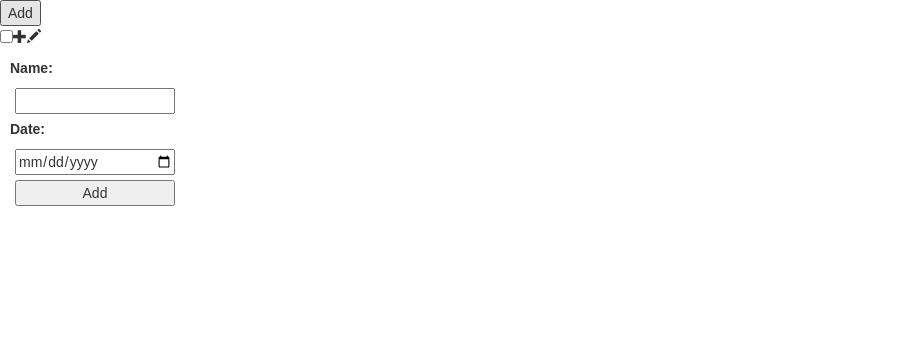
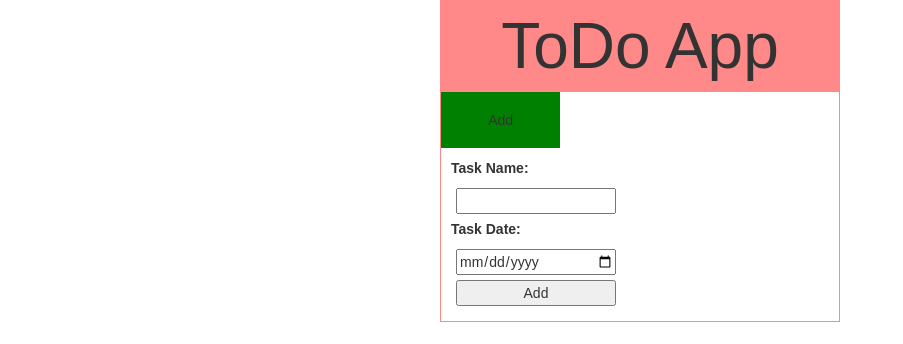
Before and after one commit to boy-techy/ReactLifeCycle, a React (Create React App) app: page / in a window 1280 px wide. Shown: the top 344 px of the page, without its empty margins (0-903 px from the left). Built offline with nearby package versions, Linux system fonts and the light colour scheme.

Commit message:
Version 1.0.01

```diff
--- a/src/App.css
+++ b/src/App.css
@@ -1,8 +1,24 @@
 .App {
   text-align: center;
 }
-#mainContainer{
-  width: 1000px;
+#AddButton{
+    background-color: green;
+    border: 0px;
+    width: 30%;
+    height: 4em;
+}
+#AddButton:hover{
+    background-color: darkgreen;
+}
+#heading{
+    font-size: 4pc;
+    text-align: center;
+    background-color: #ff8889;
+}
+.mainContainer{
+    margin: auto;
+    width: 400px;
+    border:1px solid #ff8889;
 }
 
 form {
--- a/src/App.js
+++ b/src/App.js
@@ -1,100 +1,98 @@
 import React, { Component } from 'react';
 import './App.css';
+import ToDoList from './ToDoList';
+import NewToDo from  './NewToDo';
 
 class App extends Component {
-    constructor(){
-        super();
-        this.state={
-            todo:[{
-                name:'',
-                date:'',
-                status:'',
-                check:'',
-            }]
+    constructor(props) {
+        super(props);
+        this.state = {
+            todo: [],
+            addHide:false,
         }
+
+        this.updateTodo = this.updateTodo.bind(this);
+        this.toggle = this.toggle.bind(this);
+        this.addNew = this.addNew.bind(this);
+        this.deleteTask = this.deleteTask.bind(this);
+        this.changeStatus = this.changeStatus.bind(this);
+        //Method For Auto Bind With this Reference to Manage this.state
+
+
     }
     addNew=(new_todo)=>{
+
         this.setState({
            todo:[...this.state.todo,new_todo],
+            addHide:true,
         });
     }
+
+
+    changeStatus=(index)=>{
+        const {todo:temp_todo}=this.state;
+        let tempObj=Object.assign([],temp_todo,{[index]:Object.assign({},temp_todo[index],{status:"Complete",check:true})})
+        this.setState({
+            todo:tempObj,
+        })
+    }
+
+    updateTodo=(index,newObj)=>{
+        const {todo}=this.state;
+        newObj=Object.assign({},newObj,{status:todo[index].status,
+            check:todo[index].check,
+            hide:todo[index].hide}
+        );
+        let temp_obj=Object.assign([],todo,{[index]:newObj});
+
+        this.setState({
+            todo:temp_obj
+        },() => {
+            this.toggle(index);
+        })
+
+
+    }
+
+    deleteTask=(index)=>{
+        let {todo:temp_todo}=this.state;
+        temp_todo = temp_todo.filter((val,i)=>{
+            if(i!=index){
+                return val;
+            }
+        });
+
+
+        this.setState({
+            todo:temp_todo,
+        });
+    }
+
+    toggle=(index)=>{
+        const {todo:temp_todo}=this.state;
+        let tempObj=Object.assign([],temp_todo,{[index]:Object.assign({},temp_todo[index],{hide:!temp_todo[index].hide})})
+        this.setState({
+            todo:tempObj,
+        })
+    }
+
   render() {
 
     return (
-      <div id="mainContainer">
-          <button>Add</button>
-          <ToDoList todo={this.state.todo}/>
-          <NewToDo addNew={this.addNew}/>
+      <div className="mainContainer">
+          <div id="heading">ToDo App</div>
+
+          <div><button id="AddButton" onClick={()=>{
+              this.setState({addHide:!this.state.addHide})
+            }}>Add</button></div>
+
+          <ToDoList todo={this.state.todo} toggle={this.toggle} updateTodo={this.updateTodo} deleteTask={this.deleteTask} changeStatus={this.changeStatus}/>
+
+          <NewToDo addNew={this.addNew} addHide={this.state.addHide}/>
       </div>
     );
   }
 }
 
 
-class ToDoList extends Component{
-
-
-    render(){
-        let todoList=this.props.todo.map((val,i)=>{
-            return (<tr key={i}>
-                        <td>{val.name}</td>
-                        <td>{val.date}</td>
-                        <td>{val.status}</td>
-                        <td><input type="checkbox" /></td>
-                        <td><span className="glyphicon glyphicon-plus"></span></td>
-                        <td><span className="glyphicon glyphicon-pencil"></span></td>
-                    </tr>);
-        });
-        return(
-          <div>
-            <table>
-                <tbody>
-                {todoList}
-                </tbody>
-            </table>
-          </div>
-        );
-    }
-
-}
-
-class NewToDo extends Component{
-
-    constructor(){
-       super();
-       this.state={
-           new_todo:{
-               name:'',
-               date:'',
-               status:'Pending',
-               check:''
-           }
-       }
-    }
-    addToDo=(e)=>{
-        e.preventDefault();
-        this.setState({
-           hide:true,
-        });
-        this.props.addNew(this.state.new_todo);
-    }
-    render(){
-        return(
-            <div>
-                {   !this.state.hide ? (
-                    <form onSubmit={this.addToDo}>
-                        <label>Name:</label>
-                        <input type="text" value={this.state.new_todo.name.value} onChange={(e) => {
-                            this.state.new_todo.name = e.target.value
-                        }}/>
-                        <label>Date:</label>
-                        <input type="date"/>
-                        <input type="submit" value="Add"/>
-                    </form>):<div></div>
-                }
-            </div>
-        )
-    }
-}
-
 export default App;
--- /dev/null
+++ b/src/NewToDo.js
@@ -0,0 +1,50 @@
+/**
+ * Created by yatindra on 22/3/17.
+ */
+
+import React,{ Component } from 'react';
+
+export default class NewToDo extends Component{
+
+    constructor(){
+        super();
+        this.state={
+                name:'',
+                date:'',
+                status:'Pending',
+                check:'',
+                hide:true,
+        }
+    }
+    // componentWillReceiveProps(newProps){
+    //     console.log()
+    // }
+
+    inputTextHandler=(event)=>{
+
+        this.setState({
+            [event.target.name]:event.target.value,
+        })
+    }
+
+    addToDo=(e)=>{
+        e.preventDefault();
+        this.props.addNew(this.state);
+    }
+
+    render(){
+        return(
+            <div>
+                {   !this.props.addHide ? (
+                        <form onSubmit={this.addToDo}>
+                            <label>Task Name:</label>
+                            <input type="text" name="name" onChange={this.inputTextHandler}/>
+                            <label>Task Date:</label>
+                            <input type="date" name="date" onChange={this.inputTextHandler} />
+                            <input type="submit" value="Add"/>
+                        </form>):<div></div>
+                }
+            </div>
+        )
+    }
+}
--- /dev/null
+++ b/src/ToDoList.js
@@ -0,0 +1,59 @@
+/**
+ * Created by yatindra on 22/3/17.
+ */
+
+import React, {Component} from 'react';
+
+export default class ToDoList extends Component {
+
+    updateState = (event) => {
+        let temp = event.target.value;
+        this.setState({
+            [event.target.name]: temp,
+        });
+    }
+
+    render() {
+        let todoList = this.props.todo.map((val, i) => {
+            return (
+                val.hide ?
+                    <tr key={i}>
+                        <td>{val.name}</td>
+                        <td>{val.date}</td>
+                        <td>{val.status}</td>
+                        <td><input type="checkbox" checked={val.check} disabled= {val.check} onChange={()=>this.props.changeStatus(i)}/></td>
+                        <td>
+                            <button onClick={() => {
+                                this.props.toggle(i)
+                            }}>Edit
+                            </button>
+                        </td>
+                        <td>
+                            <button onClick={() => this.props.deleteTask(i)}>Delete</button>
+                        </td>
+                    </tr>
+                    : //Or Condition (false)
+                    <tr key={i}>
+                        <td><input type="text" placeholder="Name" name="name" onChange={this.updateState}/></td>
+                        <td><input type="date" placeholder="Date" name="date" onChange={this.updateState}/></td>
+                        <td><input type="Button" value="Update" onClick={() => this.props.updateTodo(i, this.state)}/>
+                        </td>
+                        <td><input type="Button" value="Cancel" onClick={() => this.props.toggle(i)}/></td>
+                    </tr>
+            )
+        });
+        return (
+            <div>
+                <table>
+                    <tbody>
+                    {todoList}
+                    </tbody>
+                </table>
+            </div>
+        );
+    }
+
+}
+ToDoList.defaultProps={
+    todo:[],
+}
```
